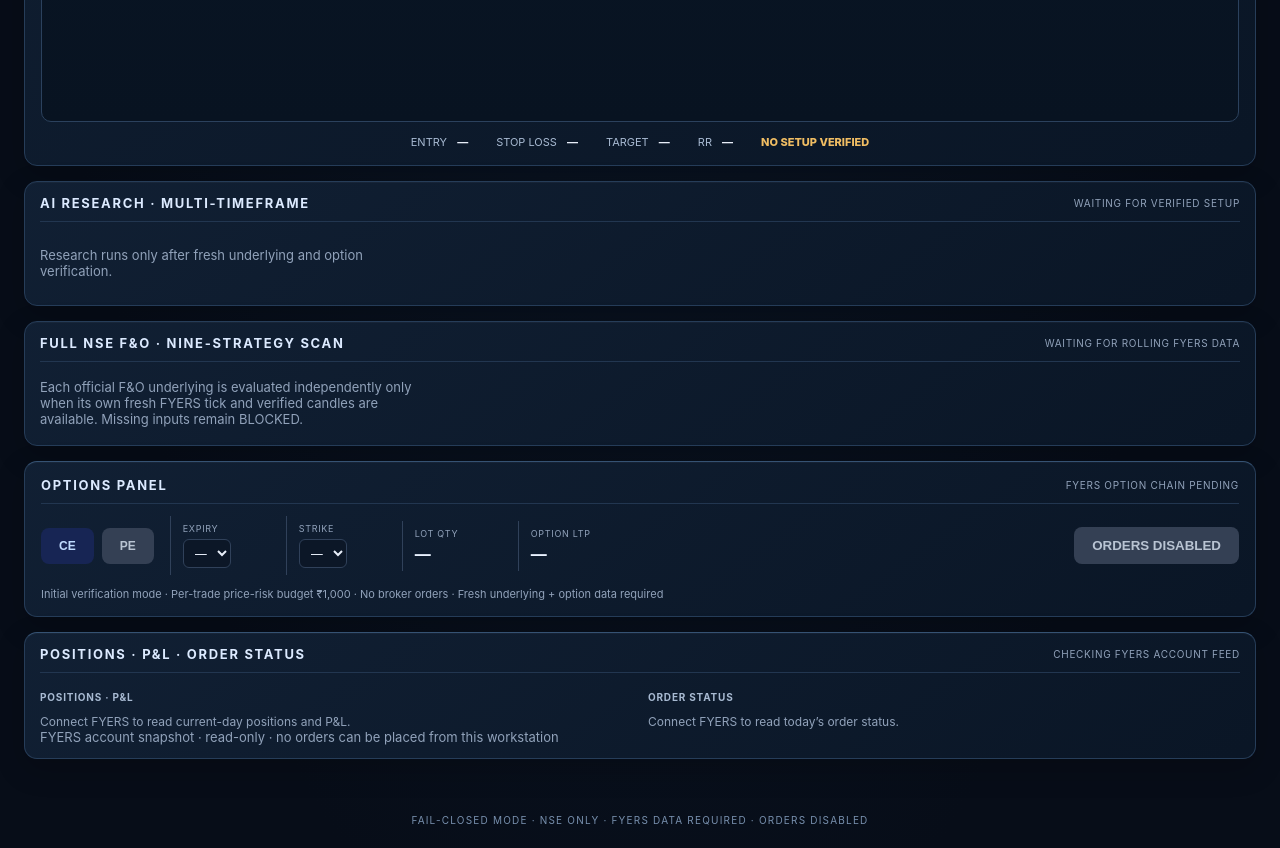
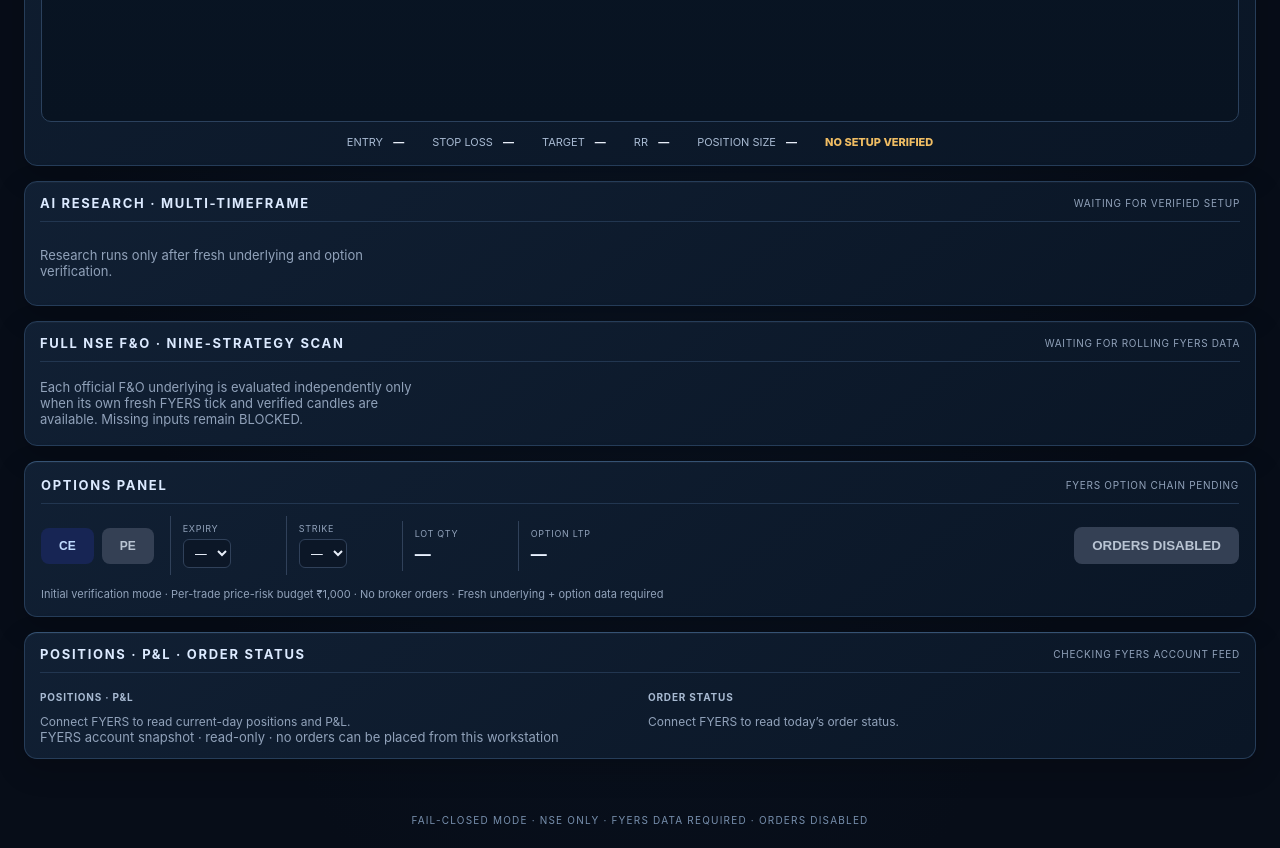
Before and after one commit to dongardivegajananvp-art/Upgrade-AI-Pro-, a website with bundled scripts: page public/index.html in a window 1280 px wide. Shown: the part 900-1748 px from the top of the page. Built offline with nearby package versions, Linux system fonts and the light colour scheme; files whose address does not match are found by name.

Commit message:
Add position-size field to setup risk ledger

```diff
--- a/public/index.html
+++ b/public/index.html
@@ -33,7 +33,7 @@
     <div id="chart-area" class="chart-area">
       <div class="chart-empty"><strong>10-SESSION 5-MINUTE CHART</strong><span>Ten verified NSE trading sessions, separated day by day.</span><span>No synthetic candles or stale prices.</span></div>
     </div>
-    <div class="levels" id="setup-ledger"><span>ENTRY <b id="setup-entry">—</b></span><span>STOP LOSS <b id="setup-sl">—</b></span><span>TARGET <b id="setup-target">—</b></span><span>RR <b id="setup-rr">—</b></span><span id="setup-state">NO SETUP VERIFIED</span></div>
+    <div class="levels" id="setup-ledger"><span>ENTRY <b id="setup-entry">—</b></span><span>STOP LOSS <b id="setup-sl">—</b></span><span>TARGET <b id="setup-target">—</b></span><span>RR <b id="setup-rr">—</b></span><span>POSITION SIZE <b id="setup-size">—</b></span><span id="setup-state">NO SETUP VERIFIED</span></div>
   </section>
 
   <section class="panel research">
```
